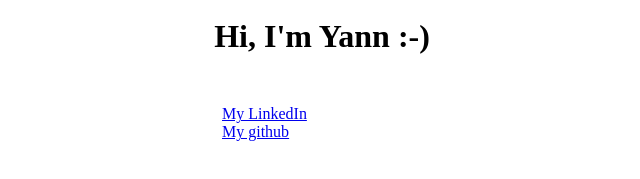
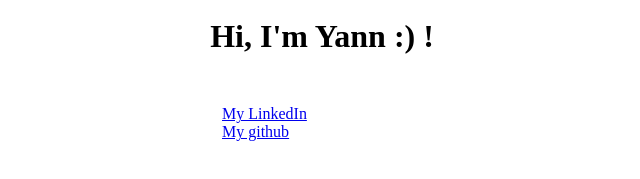
Before and after one commit to ymainier/yann.mainier.fr, a plain HTML site: page index.html in a window 1280 px wide. Shown: the part 303-482 px from the top of the page, 318-958 px from the left. Drawn offline with Linux system fonts and the light colour scheme.

Commit message:
another dummy change

```diff
--- a/index.html
+++ b/index.html
@@ -21,7 +21,7 @@
   <body>
     <header>
       <img src="./yann.jpg" alt="Picture of Yann Mainier" />
-      <h1>Hi, I'm Yann :-)</h1>
+      <h1>Hi, I'm Yann :) !</h1>
     </header>
     <section>
       <ul>
```
